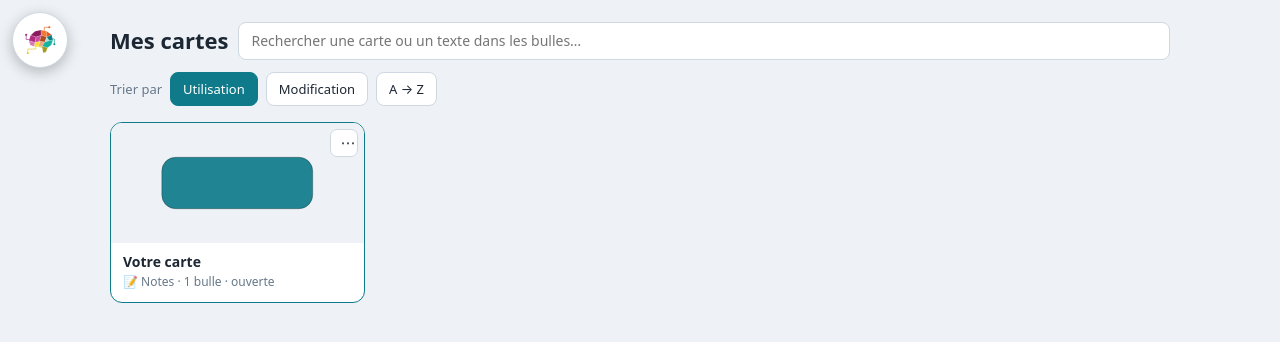
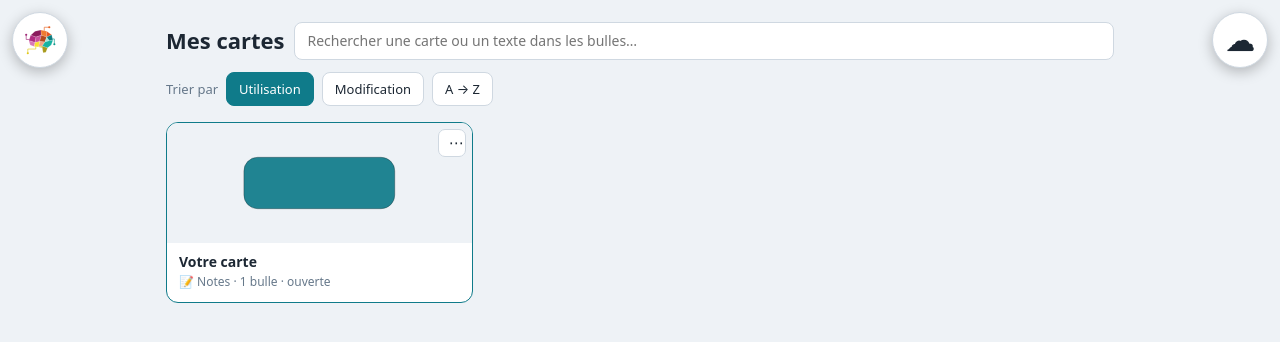
Before and after one commit to Theworkfu/Mindmad, a plain HTML site: page index.html in a window 1280 px wide. Drawn offline with Linux system fonts and the light colour scheme.

Commit message:
Add files via upload

```diff
--- a/index.html
+++ b/index.html
@@ -191,7 +191,7 @@ body.notes #bSnap{display:none}
 @media(max-width:700px){#tBar{top:80px;max-width:calc(100% - 24px)}}
 /* accueil */
 #home{position:absolute;inset:0;z-index:24;background:var(--bg);color:var(--ink);display:none;overflow:auto}#home.on{display:block}#toast{z-index:25}
-.hm-in{width:min(1100px,100%);margin:0 auto;padding:22px 20px 40px;box-sizing:border-box}
+.hm-in{width:min(1100px,100%);margin:0 auto;padding:22px 76px 40px;box-sizing:border-box}@media(max-width:700px){.hm-in{padding:80px 16px 40px}}
 .hm-top{display:flex;flex-wrap:wrap;gap:10px;align-items:center}.hm-top h1{font-size:22px;margin:0 auto 0 0}
 #hmQ{flex:1 1 240px;min-width:0;padding:8px 12px;border:1px solid var(--line);border-radius:8px;background:var(--panel);color:var(--ink);font:inherit;font-size:14px}
 .hm-b{border:1px solid var(--line);background:var(--panel);color:var(--ink);border-radius:8px;padding:7px 12px;cursor:pointer;font:inherit;font-size:13px}.hm-b:hover,.hm-b.on,.hm-b.pri{background:var(--accent);color:var(--accent-ink);border-color:var(--accent)}
@@ -200,7 +200,7 @@ body.notes #bSnap{display:none}
 .hm-c{position:relative;background:var(--panel);border:1px solid var(--line);border-radius:12px;overflow:hidden;cursor:pointer}.hm-c:hover,.hm-c:focus-visible{border-color:var(--accent);outline:none;box-shadow:0 4px 14px rgba(0,0,0,.14)}.hm-c.cur{border-color:var(--accent)}
 .hm-t{display:block;width:100%;height:120px;background:var(--bg)}.hm-m{padding:9px 12px 11px}.hm-n{font-weight:600;font-size:14px;overflow:hidden;text-overflow:ellipsis;white-space:nowrap}.hm-s{font-size:12px;color:var(--muted);margin-top:3px}.hm-h{font-size:12px;color:var(--accent);margin-top:4px;overflow:hidden;text-overflow:ellipsis;white-space:nowrap}
 .hm-d{position:absolute;top:6px;right:6px;width:28px;height:28px;border-radius:7px;border:1px solid var(--line);background:var(--panel);color:var(--ink);cursor:pointer;font-size:15px;line-height:1}
-#stage.hm #tl{z-index:26}#stage.hm #tl>:not(#fabM){display:none}
+#stage.hm #tl,#stage.hm #fabC{z-index:26}#stage.hm #tl>:not(#fabM){display:none}
 #hmEmpty{margin-top:30px;text-align:center;color:var(--muted)}
 </style>
 </head>
@@ -212,7 +212,7 @@ body.notes #bSnap{display:none}
     <div id="tBar"><span id="mTitle" title="Double-clic pour renommer la carte"></span><button class="fab" id="fabV" title="Mode Schéma / Notes" aria-label="Basculer entre mode Schéma et mode Notes">🧩</button></div>
     <button class="fab" id="fabC" title="Images et sauvegarde GitHub" aria-label="Images et sauvegarde">☁<span id="cloudBadge" class="badge"></span></button>
     <!-- NUMÉRO DE VERSION : à augmenter de 1 à CHAQUE modification livrée (ne jamais oublier) -->
-    <div id="ver" title="Numéro de version de la page">v84</div>
+    <div id="ver" title="Numéro de version de la page">v86</div>
     <input id="file" type="file" accept="application/json" hidden>
     <svg id="selov" aria-hidden="true"><rect id="selrect" width="0" height="0"/><path id="selpath" d=""/></svg>
     <div id="selhint"><svg viewBox="0 0 24 24" width="18" height="18" fill="none" stroke="currentColor" stroke-width="2.2" stroke-linecap="round" aria-hidden="true"><path d="M12 4v16M4 12h16"/></svg><span>Tracez un rectangle · ou maintenez appuyé puis tracez une forme libre</span><button id="selcancel">Annuler</button></div>
@@ -1691,7 +1691,7 @@ document.querySelectorAll("#home [data-s]").forEach(function(b){b.onclick=functi
 /* pendant que l'accueil est ouvert, les raccourcis, collages et dépôts ne touchent pas la carte cachée */
 window.addEventListener("keydown",function(e){if(!HOME||ctxOpen()||modalOpen()||(e.target.closest&&e.target.closest("#ctx")))return;e.stopPropagation();
  var c=e.target.closest&&e.target.closest(".hm-c");if(c&&(e.key==="Enter"||e.key===" ")){e.preventDefault();hmOpen(c.getAttribute("data-id"))}
- else if(e.key==="Escape"){var q=$("hmQ");if(q.value){q.value="";renderHome()}else{hideHome();refreshMaps()}}},true);
+},true);
 ["paste","drop","dragover"].forEach(function(t){window.addEventListener(t,function(e){if(!HOME)return;e.stopPropagation();if(t!=="paste")e.preventDefault()},true)});
 purgeTrash();resetHist();refreshMaps();sel=(cur().nodes[0]||{}).id||null;relayoutCur();draw();syncPanel();fit();updBadge();if(START_HOME)showHome();
 window.addEventListener("resize",fit);
```
